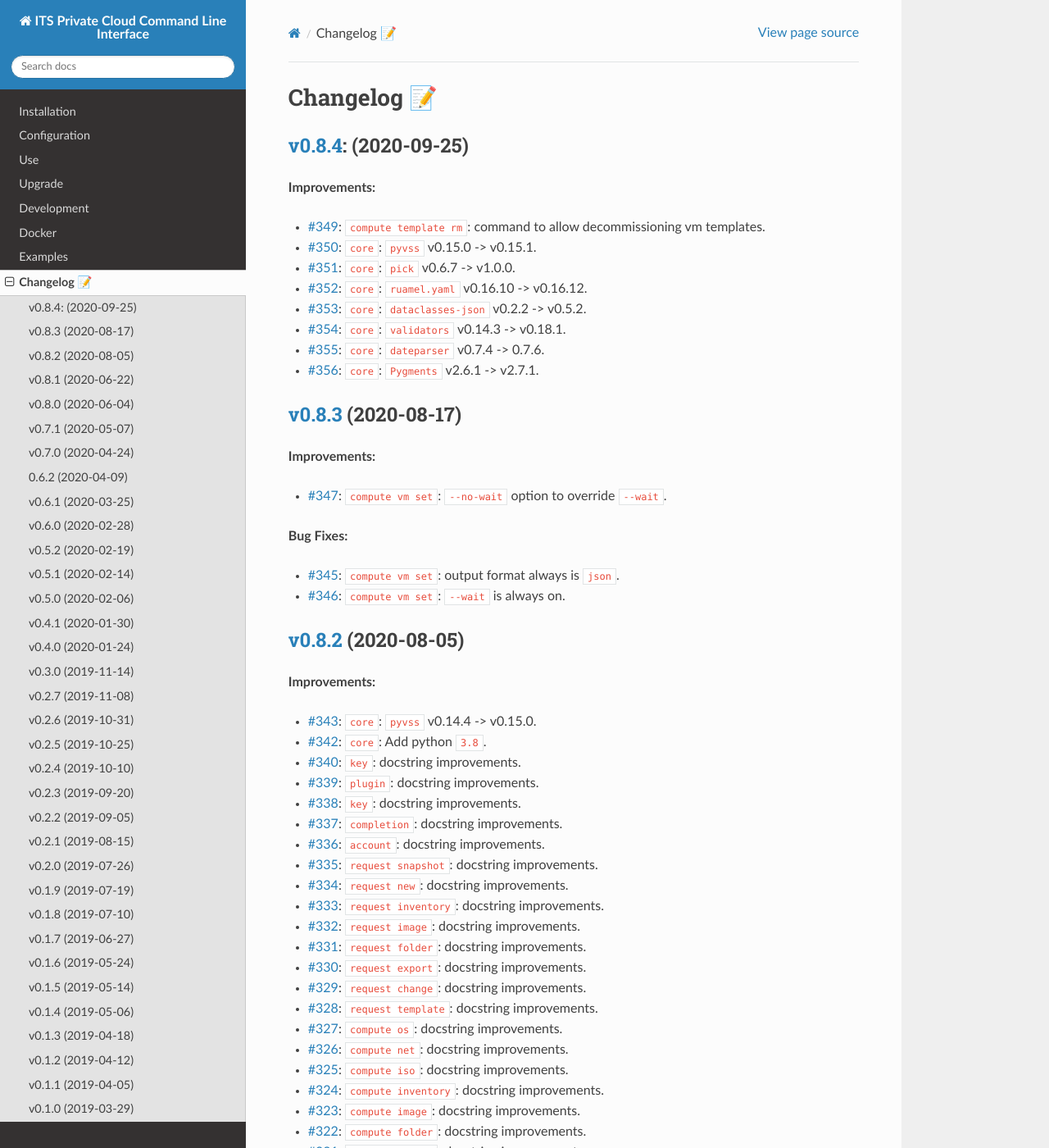
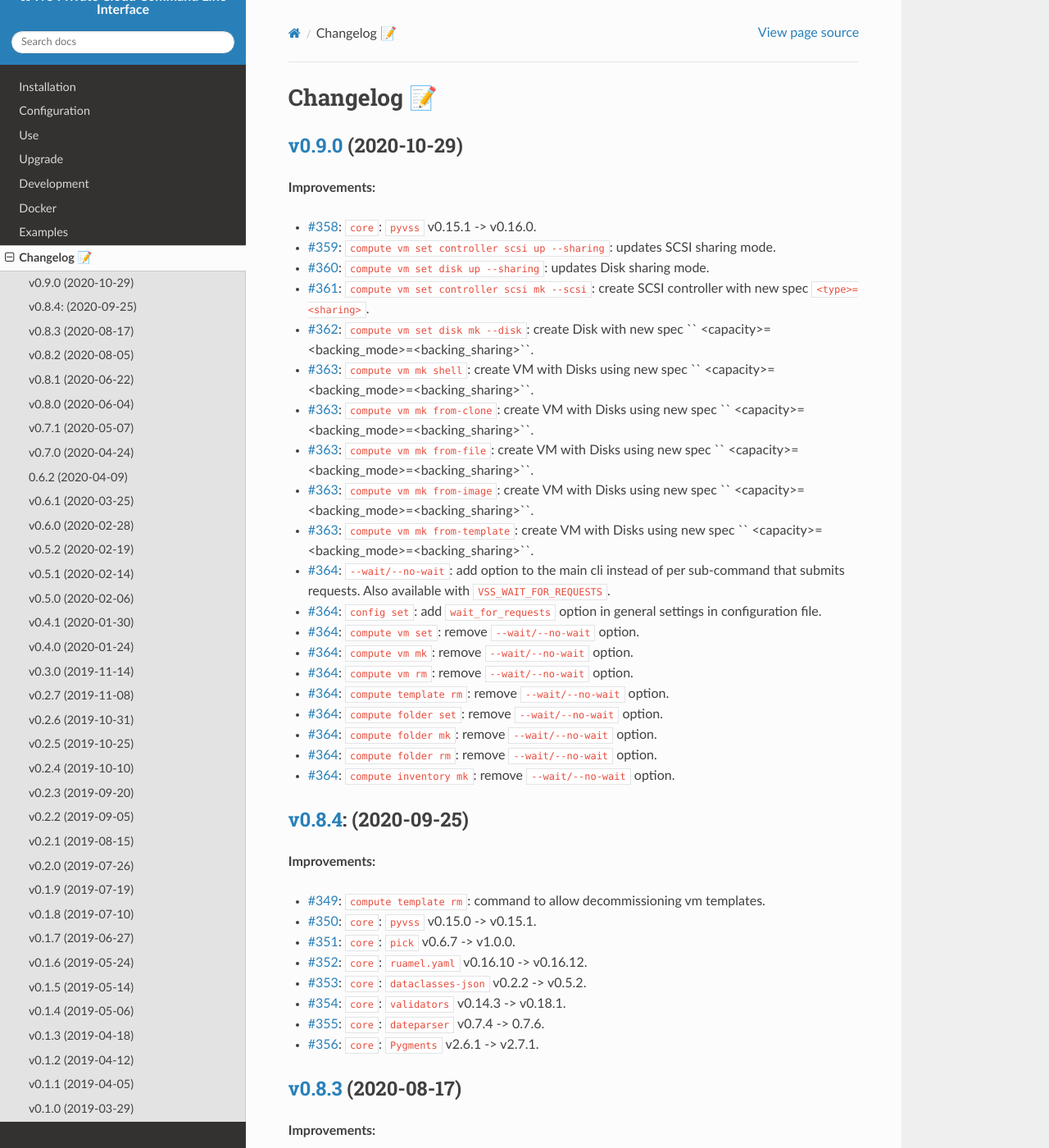
Before and after one commit to EIS-ITS/vss-cli, a Sphinx documentation site: the page built from docs/changelog.rst, in a window 1280 px wide and 1400 px high. Shown: the whole window at 82% size. Built offline with Sphinx 7.4.7 and the Read the Docs theme 2.0.0, drawn with Linux system fonts in a browser that asks for light colours; the version number could not be read and is left out.

Commit message:
Issue #365: 🎉Version release v0.9.0 - fixes #365

```diff
--- a/docs/changelog.rst
+++ b/docs/changelog.rst
@@ -1,6 +1,33 @@
 
 Changelog 📝
 ============
+
+`v0.9.0 <https://gitlab-ee.eis.utoronto.ca/vss/vss-cli/tags/v0.9.0>`_ (2020-10-29)
+----------------------------------------------------------------------------------
+
+**Improvements:**
+
+- `#358 <https://gitlab-ee.eis.utoronto.ca/vss/vss-cli/issues/358>`_: ``core``: ``pyvss`` v0.15.1 -> v0.16.0.
+- `#359 <https://gitlab-ee.eis.utoronto.ca/vss/vss-cli/issues/359>`_: ``compute vm set controller scsi up --sharing``: updates SCSI sharing mode.
+- `#360 <https://gitlab-ee.eis.utoronto.ca/vss/vss-cli/issues/360>`_: ``compute vm set disk up --sharing``: updates Disk sharing mode.
+- `#361 <https://gitlab-ee.eis.utoronto.ca/vss/vss-cli/issues/361>`_: ``compute vm set controller scsi mk --scsi``: create SCSI controller with new spec ``<type>=<sharing>``.
+- `#362 <https://gitlab-ee.eis.utoronto.ca/vss/vss-cli/issues/362>`_: ``compute vm set disk mk --disk``: create Disk with new spec `` <capacity>=<backing_mode>=<backing_sharing>``.
+- `#363 <https://gitlab-ee.eis.utoronto.ca/vss/vss-cli/issues/363>`_: ``compute vm mk shell``: create VM with Disks using new spec `` <capacity>=<backing_mode>=<backing_sharing>``.
+- `#363 <https://gitlab-ee.eis.utoronto.ca/vss/vss-cli/issues/363>`_: ``compute vm mk from-clone``: create VM with Disks using new spec `` <capacity>=<backing_mode>=<backing_sharing>``.
+- `#363 <https://gitlab-ee.eis.utoronto.ca/vss/vss-cli/issues/363>`_: ``compute vm mk from-file``: create VM with Disks using new spec `` <capacity>=<backing_mode>=<backing_sharing>``.
+- `#363 <https://gitlab-ee.eis.utoronto.ca/vss/vss-cli/issues/363>`_: ``compute vm mk from-image``: create VM with Disks using new spec `` <capacity>=<backing_mode>=<backing_sharing>``.
+- `#363 <https://gitlab-ee.eis.utoronto.ca/vss/vss-cli/issues/363>`_: ``compute vm mk from-template``: create VM with Disks using new spec `` <capacity>=<backing_mode>=<backing_sharing>``.
+- `#364 <https://gitlab-ee.eis.utoronto.ca/vss/vss-cli/issues/364>`_: ``--wait/--no-wait``: add option to the main cli instead of per sub-command that submits requests. Also available with ``VSS_WAIT_FOR_REQUESTS``.
+- `#364 <https://gitlab-ee.eis.utoronto.ca/vss/vss-cli/issues/364>`_: ``config set``: add ``wait_for_requests`` option in general settings in configuration file.
+- `#364 <https://gitlab-ee.eis.utoronto.ca/vss/vss-cli/issues/364>`_: ``compute vm set``: remove ``--wait/--no-wait`` option.
+- `#364 <https://gitlab-ee.eis.utoronto.ca/vss/vss-cli/issues/364>`_: ``compute vm mk``: remove ``--wait/--no-wait`` option.
+- `#364 <https://gitlab-ee.eis.utoronto.ca/vss/vss-cli/issues/364>`_: ``compute vm rm``: remove ``--wait/--no-wait`` option.
+- `#364 <https://gitlab-ee.eis.utoronto.ca/vss/vss-cli/issues/364>`_: ``compute template rm``: remove ``--wait/--no-wait`` option.
+- `#364 <https://gitlab-ee.eis.utoronto.ca/vss/vss-cli/issues/364>`_: ``compute folder set``: remove ``--wait/--no-wait`` option.
+- `#364 <https://gitlab-ee.eis.utoronto.ca/vss/vss-cli/issues/364>`_: ``compute folder mk``: remove ``--wait/--no-wait`` option.
+- `#364 <https://gitlab-ee.eis.utoronto.ca/vss/vss-cli/issues/364>`_: ``compute folder rm``: remove ``--wait/--no-wait`` option.
+- `#364 <https://gitlab-ee.eis.utoronto.ca/vss/vss-cli/issues/364>`_: ``compute inventory mk``: remove ``--wait/--no-wait`` option.
+
 
 `v0.8.4 <https://gitlab-ee.eis.utoronto.ca/vss/vss-cli/tags/v0.8.4>`_: (2020-09-25)
 --------------------------------------------------------------------------------------
```
Also changed, not shown: CHANGELOG.md (+26 -0 lines), .bumpversion.cfg, 3 other files.
